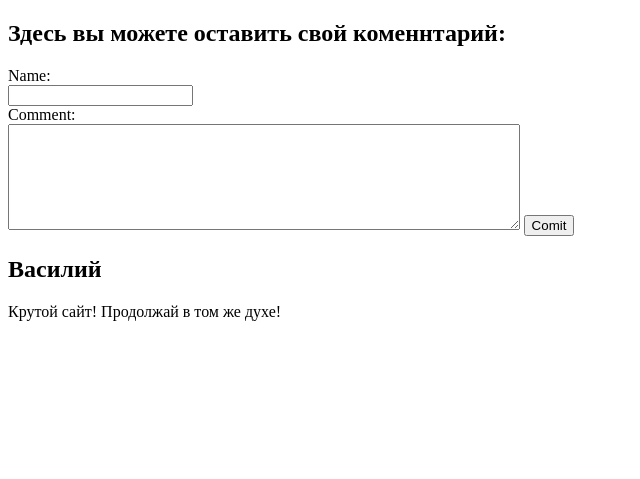
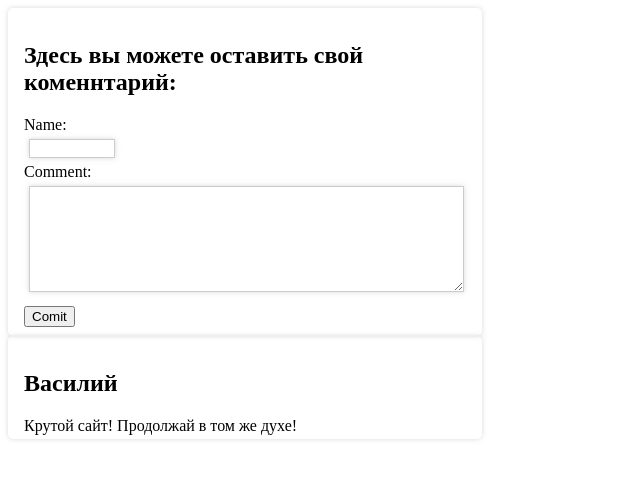
Before and after one commit to adler7143/fantastic-carnival, a Flask app: page /comment in a window 1280 px wide. Shown: the top 479 px of the page, without its empty margins (0-640 px from the left). Run offline with Flask 2, Linux system fonts and the light colour scheme; data comes from the database, SQL or seed files in the repository.

Commit message:
Add files via upload

```diff
--- a/static/css/comment.css
+++ b/static/css/comment.css
@@ -2,3 +2,25 @@ textarea{
     width:40%;
     height:100px
 }
+.Bord_com{
+    width: 35%;
+    border-radius: 5px;
+    padding: 14px 16px 4px;
+    box-shadow: 0 0 5px rgba(180,180,180,0.5);
+}
+
+.Bord_v_com_name, .Bord_v_com_Comment{
+    width:18%;
+    border: 1px solid #ccc;
+    box-shadow: 0 0 5px rgb(180 180 180 / 50%);
+    margin: 5px;
+}
+
+.Bord_v_com_Comment{
+    width:97%;
+}
+
+.button{
+    margin-bottom: 5px;
+    margin-top: 5px;
+}
```
Also changed, not shown: static/css/main.css (line endings or trailing spaces).
